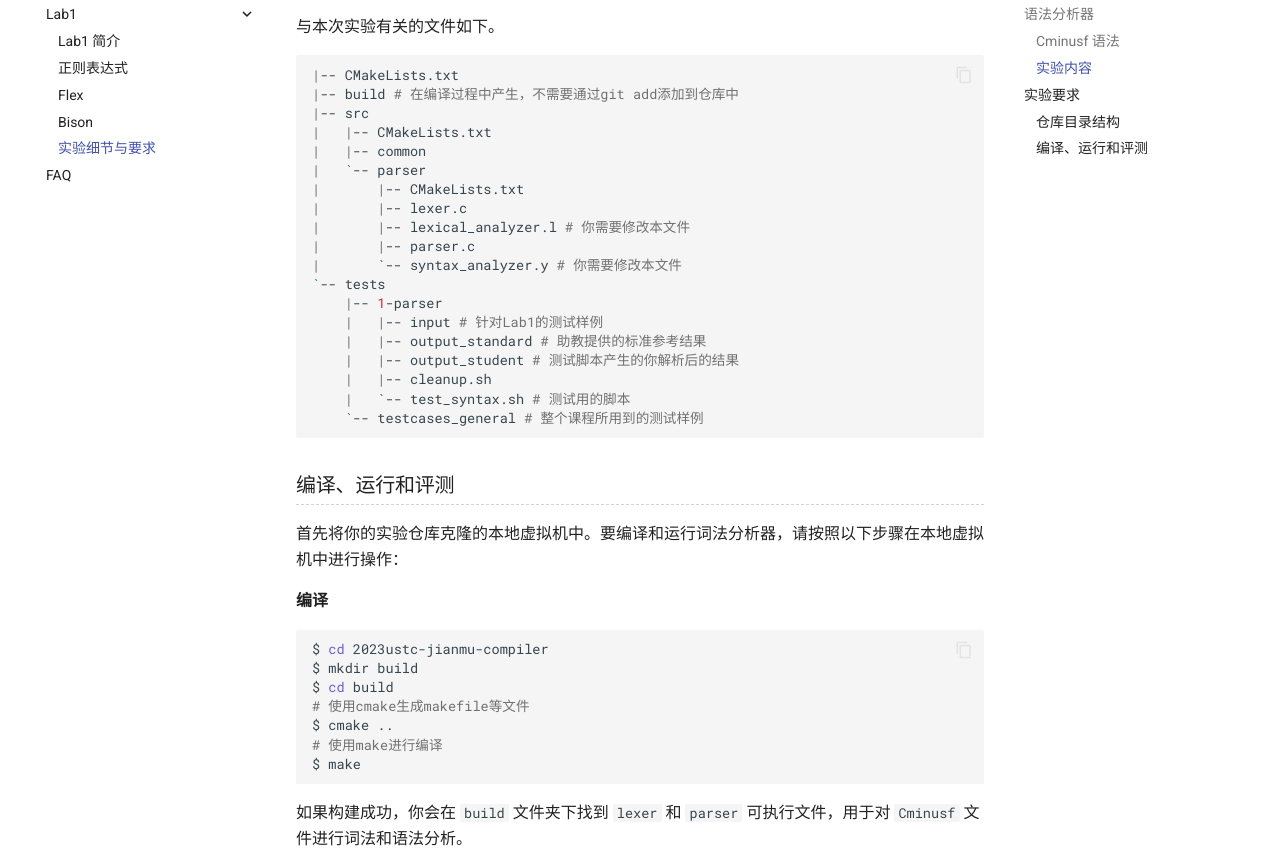
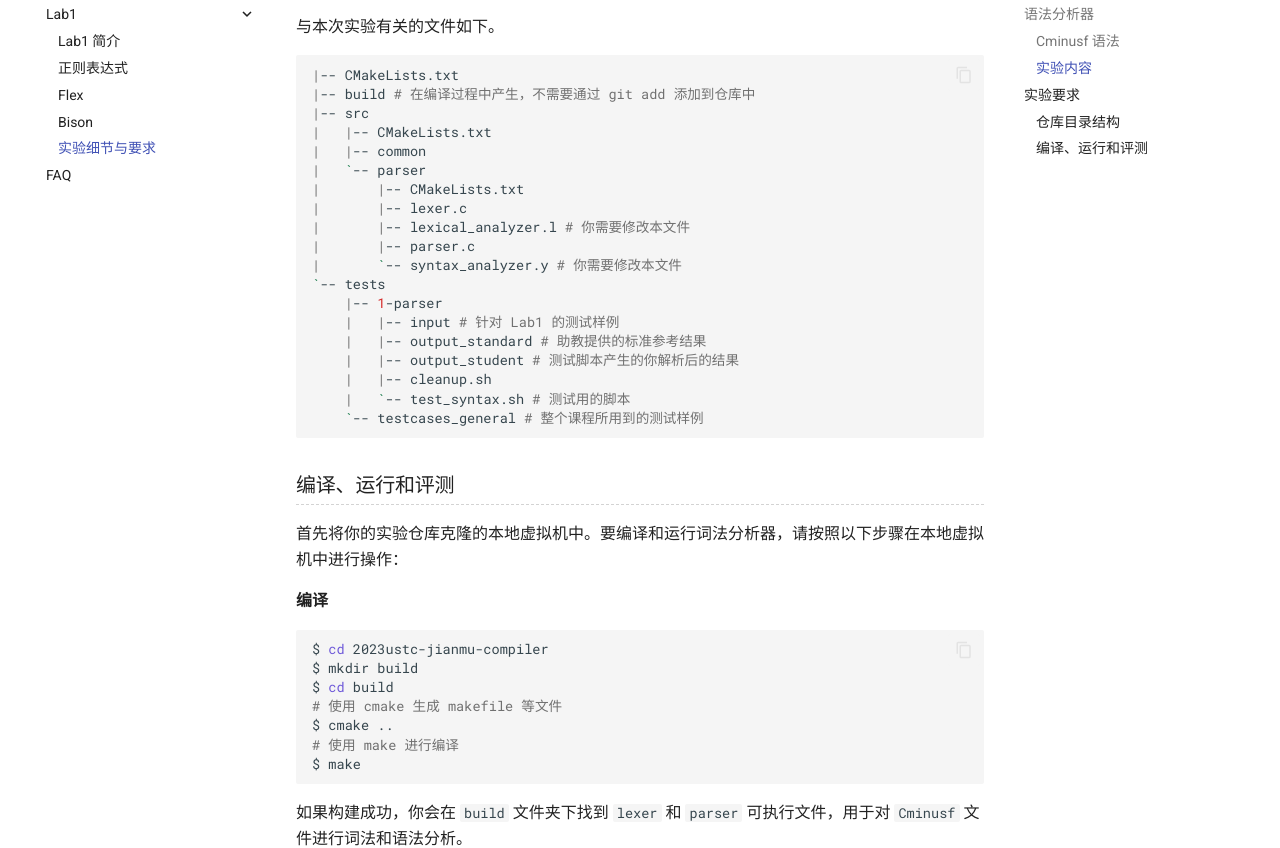
Before and after one commit to ustc-compiler-principles/2023, an MkDocs documentation site: the page built from docs/lab1/实验细节与要求.md, in a window 1280 px wide and 1400 px high, scrolled down 5283 px. Shown: the part 175-1023 px from the top of the window. Built offline with MkDocs 1.6.1 and Material for MkDocs 9.7.7, drawn with Linux system fonts in a browser that asks for light colours; comment, search, counter and statistics services are not loaded.

Commit message:
add whitespace

````diff
--- a/docs/lab1/实验细节与要求.md
+++ b/docs/lab1/实验细节与要求.md
@@ -205,7 +205,7 @@ int main(void) { return 0; }
 
 ```sh
 |-- CMakeLists.txt
-|-- build # 在编译过程中产生，不需要通过git add添加到仓库中
+|-- build # 在编译过程中产生，不需要通过 git add 添加到仓库中
 |-- src
 |   |-- CMakeLists.txt
 |   |-- common
@@ -217,7 +217,7 @@ int main(void) { return 0; }
 |       `-- syntax_analyzer.y # 你需要修改本文件
 `-- tests
     |-- 1-parser
-    |   |-- input # 针对Lab1的测试样例
+    |   |-- input # 针对 Lab1 的测试样例
     |   |-- output_standard # 助教提供的标准参考结果
     |   |-- output_student # 测试脚本产生的你解析后的结果
     |   |-- cleanup.sh
@@ -235,9 +235,9 @@ int main(void) { return 0; }
 $ cd 2023ustc-jianmu-compiler
 $ mkdir build
 $ cd build
-# 使用cmake生成makefile等文件
+# 使用 cmake 生成 makefile 等文件
 $ cmake ..
-# 使用make进行编译
+# 使用 make 进行编译
 $ make
 ```
 
````
Also changed, not shown: docs/lab0/git.md (+1 -1 lines), docs/lab1/Bison.md (+3 -3 lines), docs/lab1/Flex.md (+2 -2 lines), docs/lab1/index.md (+1 -1 lines).
